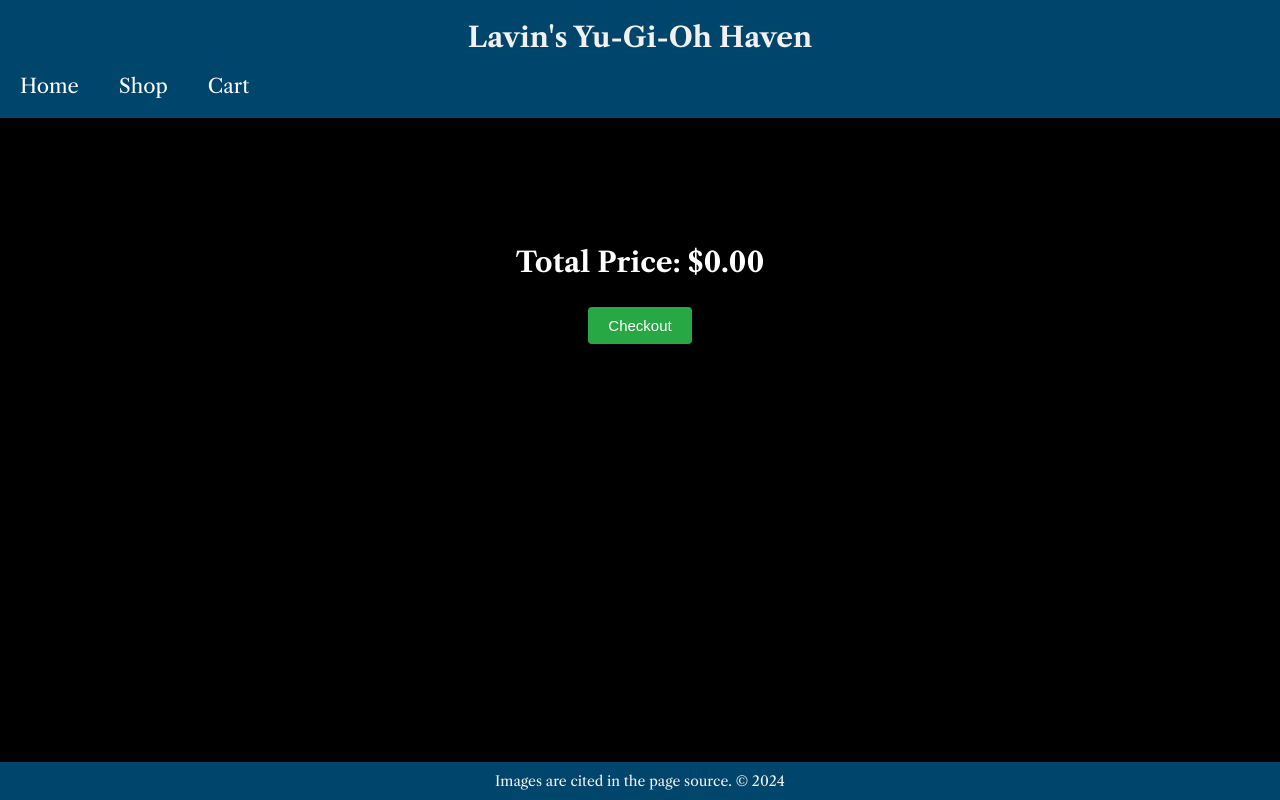
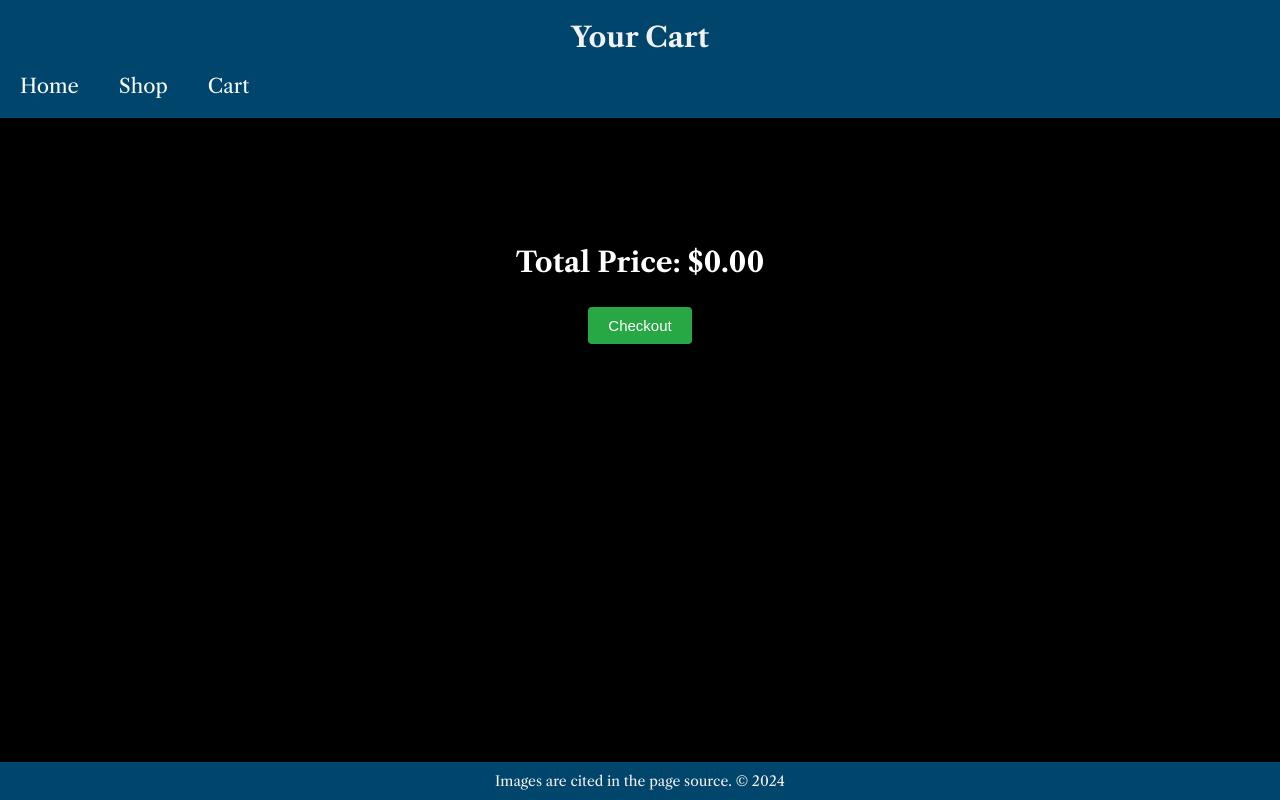
Before and after one commit to Jonayet10/Yu-Gi-Oh-E-Commerce-Store, a website: page public/cart.html in a window 1280 px wide. Drawn offline with nearby package versions, Linux system fonts and the light colour scheme.

Commit message:
Update cart.html

```diff
--- a/public/cart.html
+++ b/public/cart.html
@@ -20,7 +20,7 @@
 </head>
 <body class="cart-view">
     <header class="main-header">
-        <h1>Lavin's Yu-Gi-Oh Haven</h1>
+        <h1>Your Cart</h1>
         <nav>
             <ul>
                 <li><a href="index.html">Home</a></li>
```
